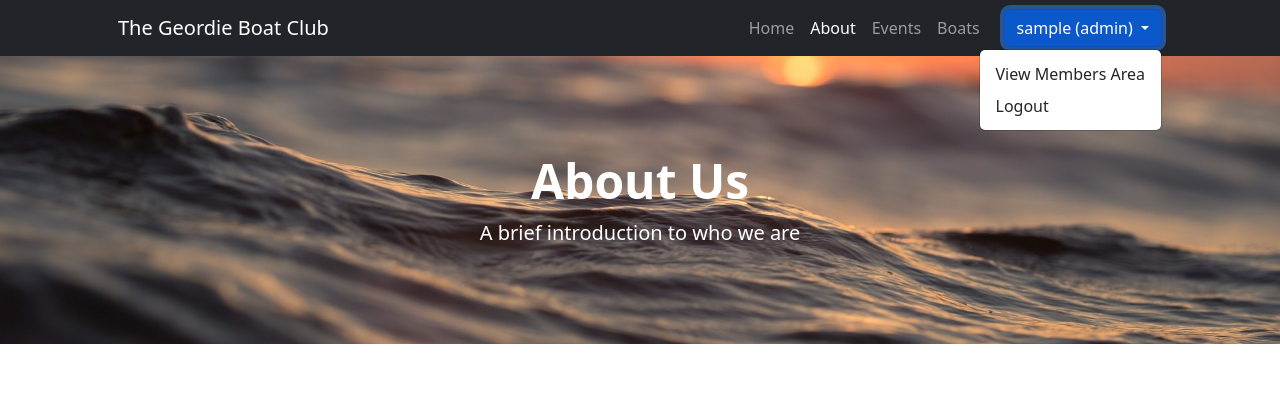
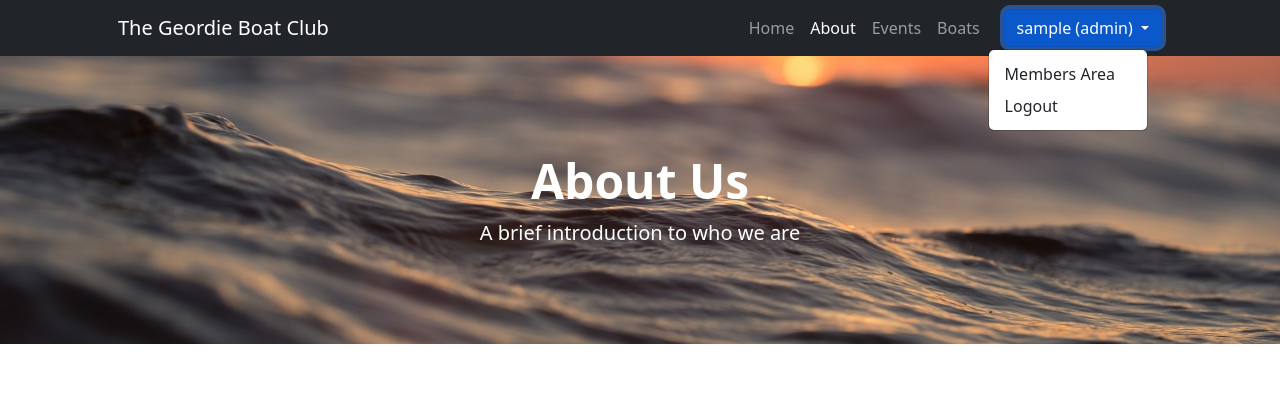
Before and after one commit to CyberSoc-Newcastle/sql-injection-competition, a Flask app: page /about in a window 1280 px wide, after a click that opens the changed part. Shown: the top 420 px of the page. Run offline with Flask 3, Linux system fonts and the light colour scheme; the visitor is signed in with stand-in values (Sample User, id 1).

Commit message:
Update user dropdown menu

```diff
--- a/templates/base.html
+++ b/templates/base.html
@@ -30,8 +30,8 @@
                       <button class="btn btn-primary dropdown-toggle ms-0 ms-lg-3" type="button" data-bs-toggle="dropdown" aria-expanded="false">
                         {{ current_user.username }} ({{ current_user.role }})
                       </button>
-                      <ul class="dropdown-menu dropdown-menu-end">
-                        <li><a class="dropdown-item" href="{{ url_for('members') }}">View Members Area</a></li>
+                      <ul class="dropdown-menu">
+                        <li><a class="dropdown-item" href="{{ url_for('members') }}">Members Area</a></li>
                         <li><a class="dropdown-item" href="{{ url_for('logout') }}">Logout</a></li>
                       </ul>
                     </div>
```
